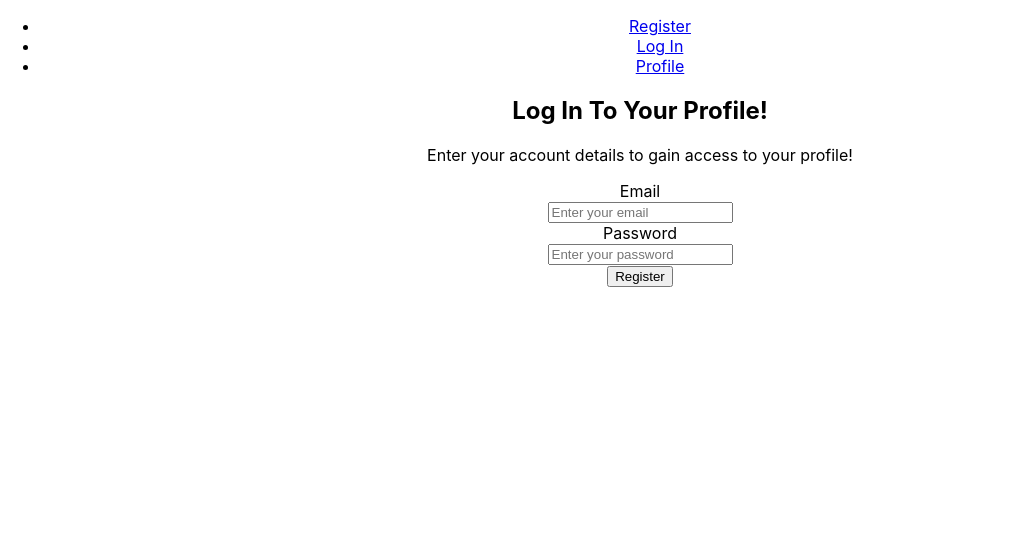
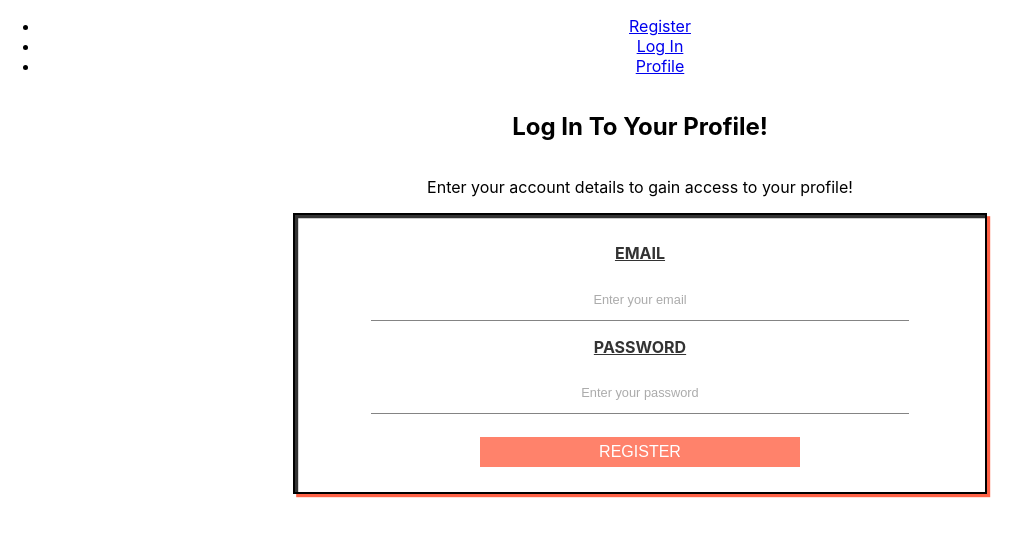
Before and after one commit to reMRKableDev/authentication-passport, a React (Create React App) app in the folder client/: page /login in a window 1280 px wide. Shown: the top 536 px of the page, without its empty margins (0-1031 px from the left). Built offline with nearby package versions, Linux system fonts and the light colour scheme.

Commit message:
Restructured login

```diff
--- a/client/src/components/Forms/Login.js
+++ /dev/null
@@ -1,54 +0,0 @@
-import React, { useContext } from "react";
-import { useForm } from "react-hook-form";
-import { Redirect } from "react-router-dom";
-import { AuthContext } from "../../contexts/AuthContext";
-
-export default () => {
-  const { submitLoginForm, redirectProfile, message } = useContext(AuthContext);
-  const { register, errors, handleSubmit } = useForm();
-
-  const redirectToProfile = () => {
-    return <Redirect to="/profile" />;
-  };
-
-  return redirectProfile ? (
-    redirectToProfile()
-  ) : (
-    <section>
-      {message && <span>{message}</span>}
-      <h2>Log In To Your Profile!</h2>
-      <p>Enter your account details to gain access to your profile!</p>
-      <form onSubmit={handleSubmit(submitLoginForm)}>
-        <div>
-          <label htmlFor="email">Email</label> <br />
-          <input
-            type="email"
-            name="email"
-            placeholder="Enter your email"
-            ref={register({
-              required: true,
-              pattern: /^[A-Z0-9._%+-]+@[A-Z0-9.-]+\.[A-Z]{2,4}$/i,
-            })}
-          />
-          <br />
-          {errors.email && "Email format is wrong!"}
-        </div>
-        <div>
-          <label htmlFor="password">Password</label> <br />
-          <input
-            type="password"
-            name="password"
-            placeholder="Enter your password"
-            ref={register({ required: true, minLength: 6 })}
-          />
-          <br />
-          {errors.password &&
-            "Password needs to be at least 6 characters long!"}
-        </div>
-        <div>
-          <button type="submit">Register</button>
-        </div>
-      </form>
-    </section>
-  );
-};
--- /dev/null
+++ b/client/src/components/Forms/Login/Login.js
@@ -0,0 +1,72 @@
+import React, { useContext } from "react";
+import { useForm } from "react-hook-form";
+import { Redirect } from "react-router-dom";
+import { AuthContext } from "../../../contexts/AuthContext";
+import {
+  StyledFormSection,
+  StyledForm,
+  StyledDiv,
+  StyledInput,
+  StyledLabel,
+  StyledError,
+  StyledButton,
+} from "../Styled";
+
+export default () => {
+  const { submitLoginForm, redirectProfile, message } = useContext(AuthContext);
+  const { register, errors, handleSubmit } = useForm();
+
+  const redirectToProfile = () => {
+    return <Redirect to="/profile" />;
+  };
+
+  return redirectProfile ? (
+    redirectToProfile()
+  ) : (
+    <StyledFormSection>
+      {message && <span>{message}</span>}
+      <h2>Log In To Your Profile!</h2>
+      <p>Enter your account details to gain access to your profile!</p>
+      <StyledForm onSubmit={handleSubmit(submitLoginForm)}>
+        <StyledDiv>
+          <StyledLabel htmlFor="email">Email</StyledLabel>
+          <StyledInput
+            type="email"
+            name="email"
+            placeholder="Enter your email"
+            ref={register({
+              required: true,
+              pattern: /^[A-Z0-9._%+-]+@[A-Z0-9.-]+\.[A-Z]{2,4}$/i,
+            })}
+          />
+          {errors.email && errors.email.type === "required" && (
+            <StyledError>Email is required!</StyledError>
+          )}
+          {errors.email && errors.email.type === "pattern" && (
+            <StyledError>Email format is wrong!</StyledError>
+          )}
+        </StyledDiv>
+
+        <StyledDiv>
+          <StyledLabel htmlFor="password">Password</StyledLabel>
+          <StyledInput
+            type="password"
+            name="password"
+            placeholder="Enter your password"
+            ref={register({ required: true, minLength: 6 })}
+          />
+
+          {errors.password && (
+            <StyledError>
+              Password needs to be at least 6 characters long!
+            </StyledError>
+          )}
+        </StyledDiv>
+
+        <StyledDiv>
+          <StyledButton type="submit">Register</StyledButton>
+        </StyledDiv>
+      </StyledForm>
+    </StyledFormSection>
+  );
+};
--- a/client/src/components/Root/App.js
+++ b/client/src/components/Root/App.js
@@ -3,7 +3,7 @@ import { BrowserRouter as Router, Switch, Route } from "react-router-dom";
 import "./App.css";
 
 import Registration from "../Forms/Registration/Registration";
-import Login from "../Forms/Login";
+import Login from "../Forms/Login/Login";
 import Profile from "../ProtectedComponents/Profile";
 import Navbar from "../Navigation/Navbar";
 import AuthContextProvider from "../../contexts/AuthContext";
```
